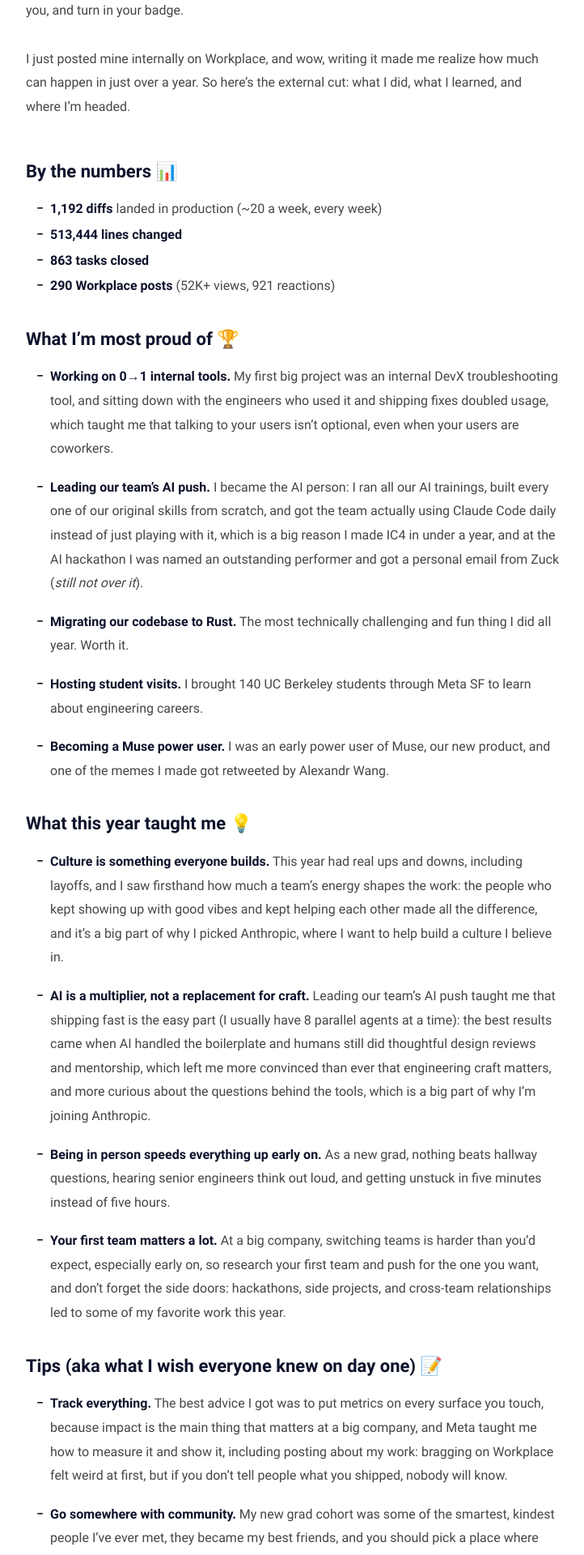
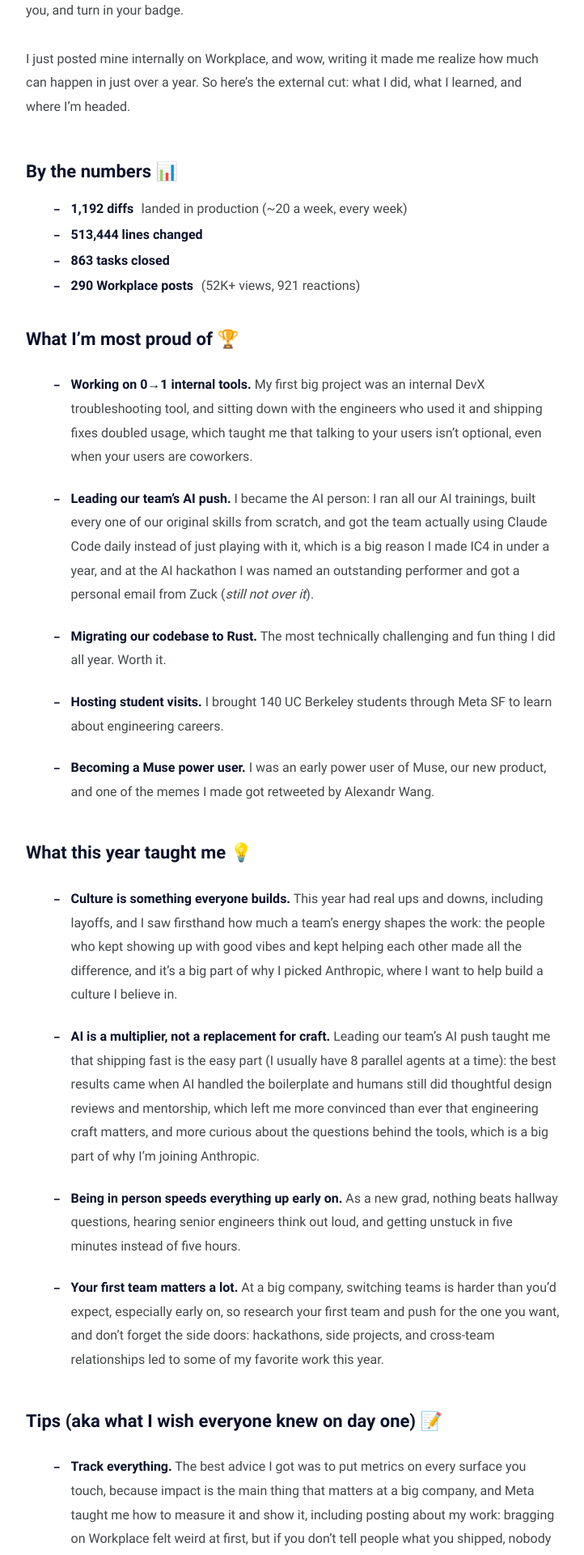
Before and after one commit to stellakaval/stellakaval.github.io, a Jekyll site: the page built from _posts/2026-10-05-badge-post.md, in a window 1280 px wide. Shown: the part 830-2750 px from the top of the page at 81% size, without its empty margins (278-1000 px from the left). Built offline with Jekyll 4.4.1, drawn with Linux system fonts in a browser that asks for light colours.

Commit message:
Fix bullet marker alignment with paragraph list items

```diff
--- a/_sass/klise/_base.scss
+++ b/_sass/klise/_base.scss
@@ -139,29 +139,18 @@
 ul {
   list-style: none;
   li {
-    display: list-item;
+    // Flex + baseline alignment keeps the custom marker glued to the
+    // first line of text, even when items contain block paragraphs
+    // (kramdown wraps spaced-out items in <p>)
+    display: flex;
+    align-items: baseline;
+    gap: 0.6em;
     text-align: -webkit-match-parent;
-    position: relative;
-    // Keep the custom marker aligned with the first line when items
-    // contain block paragraphs (kramdown wraps spaced-out items in <p>)
-    &:has(> p) {
-      margin-bottom: 1em;
-    }
-    > p:first-child {
-      margin-top: 0;
-    }
-    > p:last-child {
-      margin-bottom: 0;
-    }
   }
   li::before {
     content: "\FE63";
-    display: inline-block;
-    top: -1px;
-    width: 1.2em;
-    position: absolute;
-    left: -1.3em;
     font-weight: 700;
+    flex: none;
   }
 }
 
```
